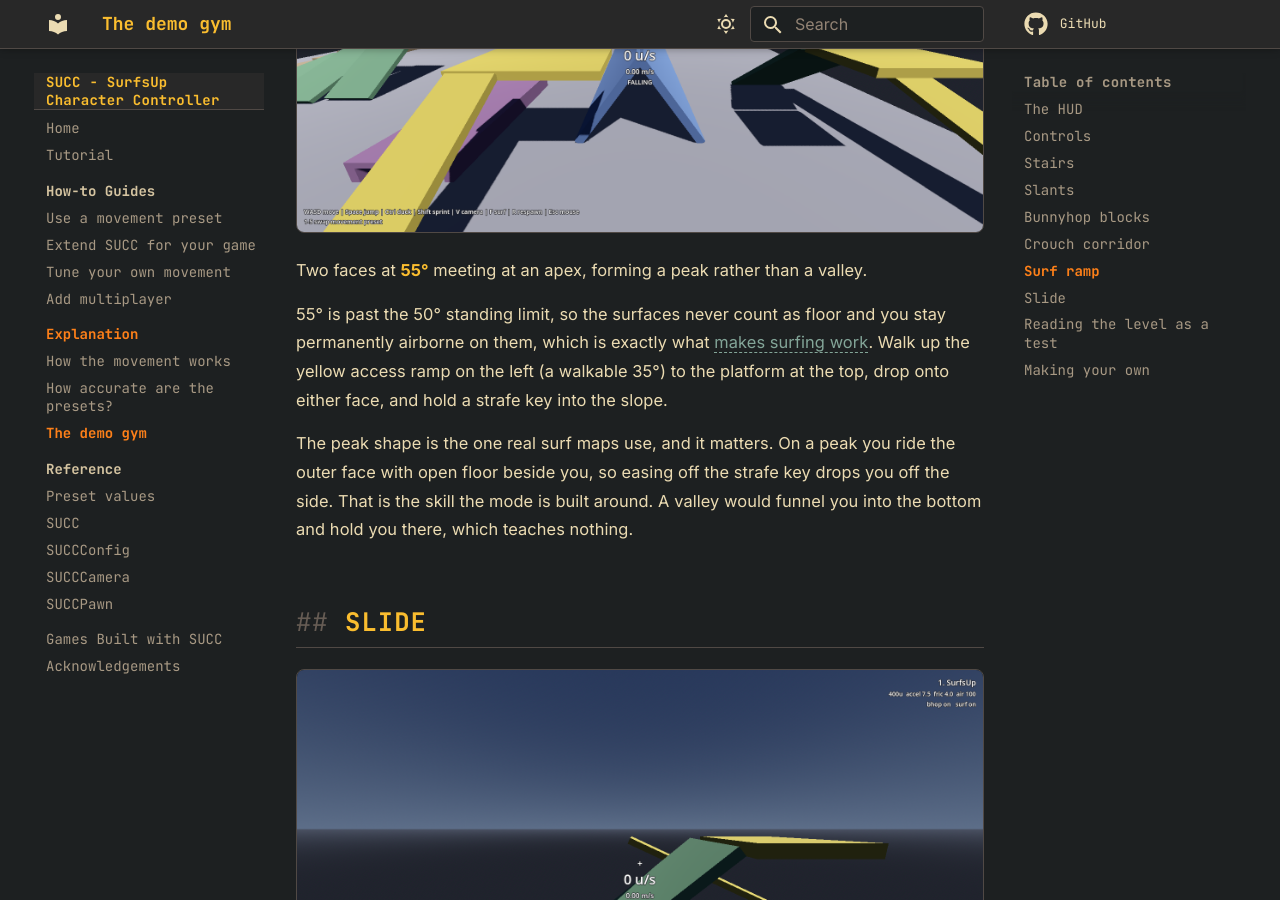
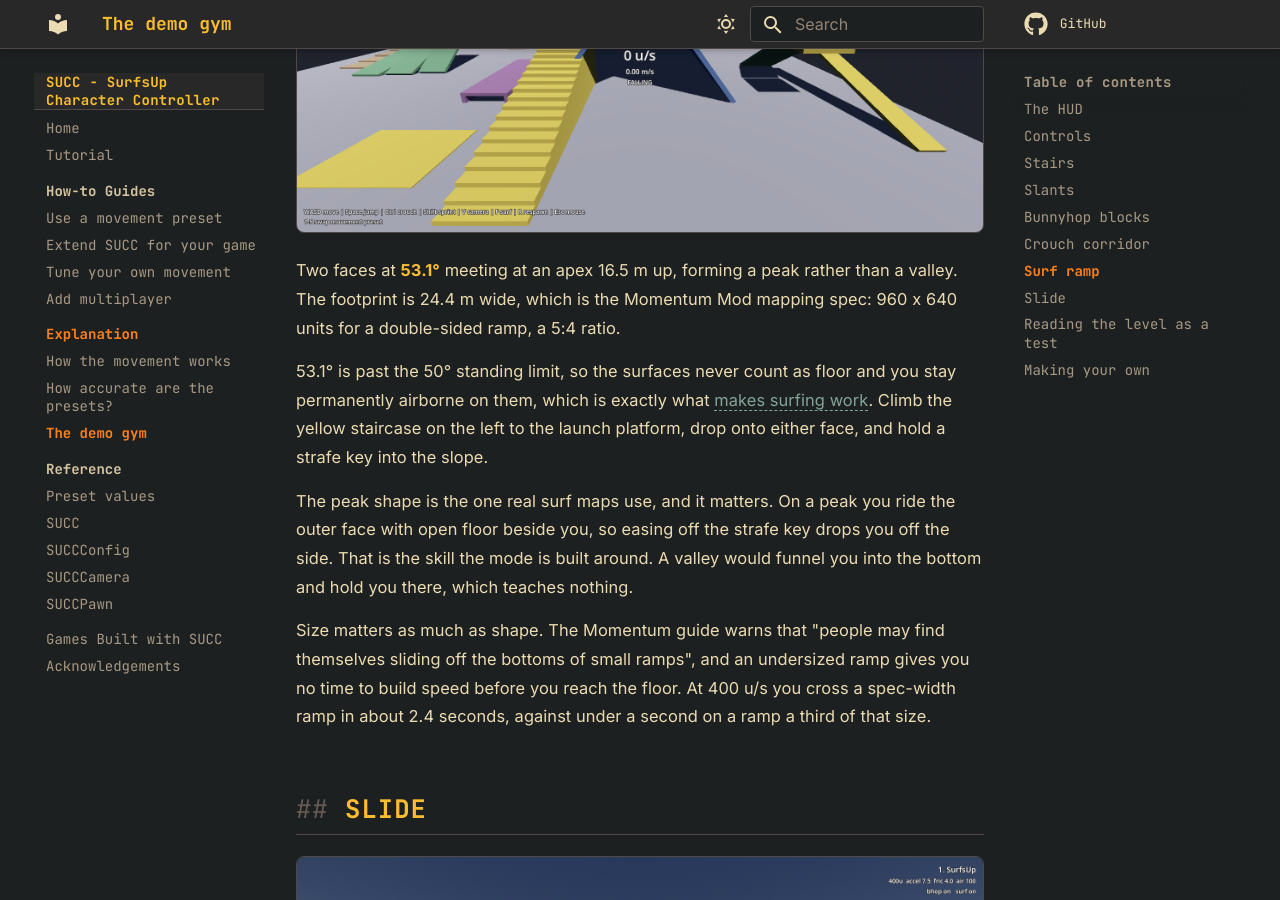
Before and after one commit to bearlikelion/SUCC, an MkDocs documentation site: the page built from docs/explanation/demo-level.md, in a window 1280 px wide and 900 px high, scrolled down 5769 px. Built offline with MkDocs 1.6.1 and Material for MkDocs 9.7.7, drawn with Linux system fonts in a browser that asks for light colours; comment, search, counter and statistics services are not loaded; some of the changed text lies outside the part shown.

```diff
--- a/docs/explanation/demo-level.md
+++ b/docs/explanation/demo-level.md
@@ -48,9 +48,9 @@ Five steps of 12 units (0.305 m) each, rising to a landing at 1.77 m.
 
 Twelve units is two-thirds of the 18-unit step limit every one of these engines uses.
 That's deliberate: at 16 units the flight technically works but feels like wading, because
-you're brushing the limit on every step. Walking up here should be smooth and unremarkable
-,  if it stutters, the [step handling](movement.md#why-stairs-need-special-handling) is
-broken.
+you're brushing the limit on every step. Walking up here should be smooth and
+unremarkable. If it stutters, the
+[step handling](movement.md#why-stairs-need-special-handling) is broken.
 
 To the right sits a lone **20-unit step (0.508 m)**, just above the limit. You cannot walk
 onto it. You can jump onto it. That's the boundary made visible.
@@ -108,18 +108,24 @@ automatically.
 
 ![The surf ramp, a peak with two sloped faces](../images/gym-surf.png)
 
-Two faces at **55°** meeting at an apex, forming a peak rather than a valley.
+Two faces at **53.1°** meeting at an apex 16.5 m up, forming a peak rather than a
+valley. The footprint is 24.4 m wide, which is the Momentum Mod mapping spec:
+960 x 640 units for a double-sided ramp, a 5:4 ratio.
 
-55° is past the 50° standing limit, so the surfaces never count as floor and you stay
+53.1° is past the 50° standing limit, so the surfaces never count as floor and you stay
 permanently airborne on them, which is exactly what
-[makes surfing work](movement.md#why-surfing-works). Walk up the yellow access ramp on the
-left (a walkable 35°) to the platform at the top, drop onto either face, and hold a strafe
-key into the slope.
+[makes surfing work](movement.md#why-surfing-works). Climb the yellow staircase on the
+left to the launch platform, drop onto either face, and hold a strafe key into the slope.
 
 The peak shape is the one real surf maps use, and it matters. On a peak you ride the
 outer face with open floor beside you, so easing off the strafe key drops you off the
 side. That is the skill the mode is built around. A valley would funnel you into the
 bottom and hold you there, which teaches nothing.
+
+Size matters as much as shape. The Momentum guide warns that "people may find
+themselves sliding off the bottoms of small ramps", and an undersized ramp gives you
+no time to build speed before you reach the floor. At 400 u/s you cross a spec-width
+ramp in about 2.4 seconds, against under a second on a ramp a third of that size.
 
 ## Slide
 
```
Also changed, not shown: other parts of docs/explanation/demo-level.md (+1 -1 lines), docs/images/gym-overview.png, docs/images/gym-slide.png, docs/images/gym-surf.png, 2 other files.
